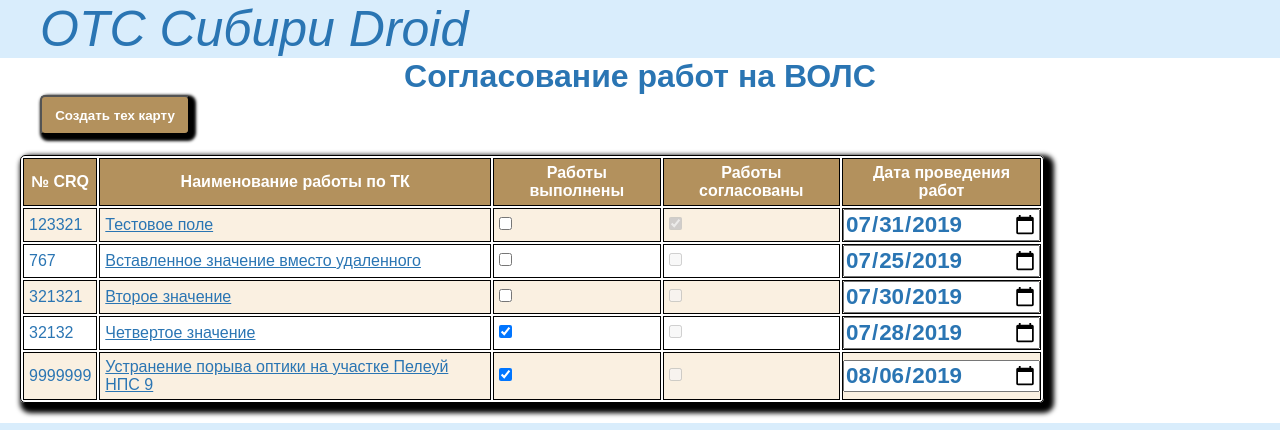
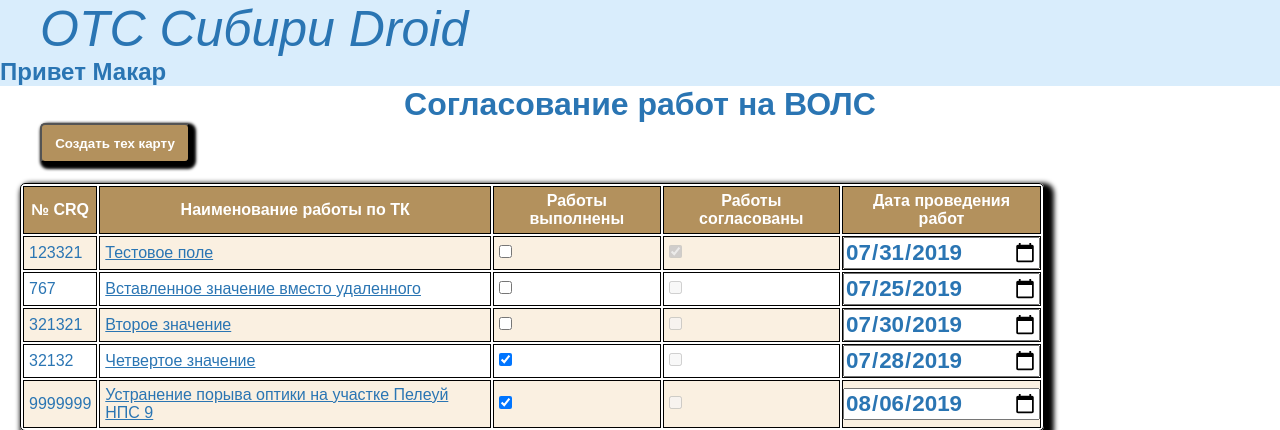
Before and after one commit to Kovchin/FOL, a PHP site: page / in a window 1280 px wide. Shown: the top 430 px of the page. Run offline with PHP 8.4, Linux system fonts and the light colour scheme; data comes from the database, SQL or seed files in the repository; data that the repository does not hold is empty.

Commit message:
Для Макара

```diff
--- a/index.php
+++ b/index.php
@@ -12,6 +12,7 @@
 <body>
 	<header>
 		<p class='logo'>ОТС Сибири Droid</p>
+		<h2>Привет Макар</h2>
 	</header>
 	<aside>
 
@@ -52,7 +53,7 @@
             <td>
             ' . $CRQ . '
             </td>
-            <td><a href="detail.php?crq='.$CRQ.'">
+            <td><a href="detail.php?crq=' . $CRQ . '">
 			' . $name . '
 			</a>
             </td>
```
